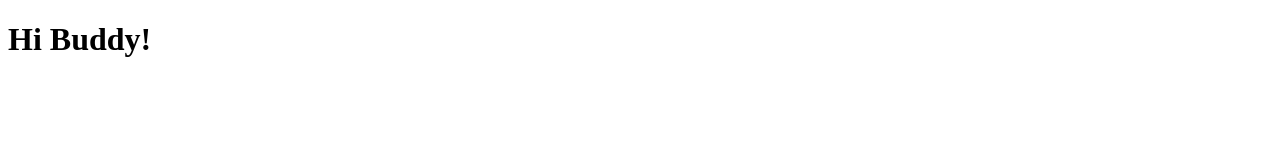
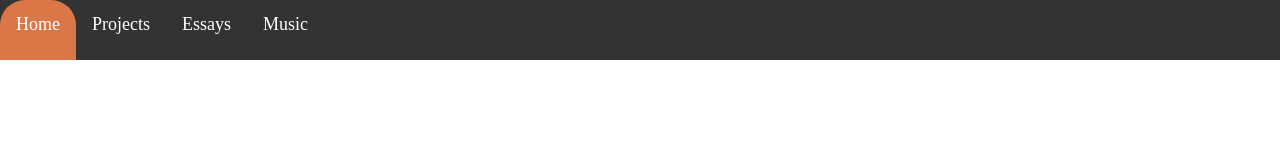
Before and after one commit to chrismacarthur/chrismacarthur.dev, a plain HTML site: page frontend/index.html in a window 1280 px wide. Drawn offline with Linux system fonts and the light colour scheme.

Commit message:
added top nav bar

```diff
--- /dev/null
+++ b/frontend/design/style.css
@@ -0,0 +1,39 @@
+/* resets the website style sheet to account for default margins in different browsers. */
+* {
+    margin: 0;
+    padding: 0;
+    border: 0;
+    outline: 0;
+    font-size: 100%;
+}
+
+.navbar {
+    background-color: #333;
+    height: 60px;
+    overflow: hidden; /* removes potential clipping */
+}
+
+/* Style the links inside the navigation bar */
+.navbar a {
+    float: left;
+    color: white;
+    height: 60px;
+    padding: 14px 16px;
+    text-decoration: none;
+    font-size: 18px;
+    text-align: center;
+    border-radius: 25px;
+}
+
+/* Change the color of links on hover */
+.navbar a:hover {
+    background-color: #ddd;
+    color: black;
+    transition: 0.3s;
+}
+
+/* Add a color to the active/current link */
+.navbar a.active {
+    background-color: #db7647;
+    color: white;
+}
--- a/frontend/index.html
+++ b/frontend/index.html
@@ -1,14 +1,22 @@
 <!DOCTYPE html>
 <html lang="en">
 	<head>
-		<title>Home Page</title>
+		<title>chrismacarthur</title>
 		<meta name="description" content="Chris MacArthur's personal website">
 		<meta name="viewport" content="width=device-width, initial-scale=1"> <!-- Better viewing on mobile -->
+		<link rel="stylesheet" type="text/css" href="/design/style.css">
 		<link rel="icon" type="image/ico" href="/favicon.ico">
 	</head>
 
 	<body>
-		<h1>Hi Buddy!</h1>
+
+		<div class="navbar">
+			<a class="active" href="#home" id="hometab">Home</a>
+			<a href="#projects" id="projecttab">Projects</a>
+			<a href="#essays" id="essaytab">Essays</a>
+			<a href="#music" id="musictab">Music</a>
+		  </div>
+
 		<script src="/scripts/script.js"></script> <!-- Best to load the script at the end -->
 	</body>
 </html>
```
Also changed, not shown: frontend/images/portrait.png (added).
